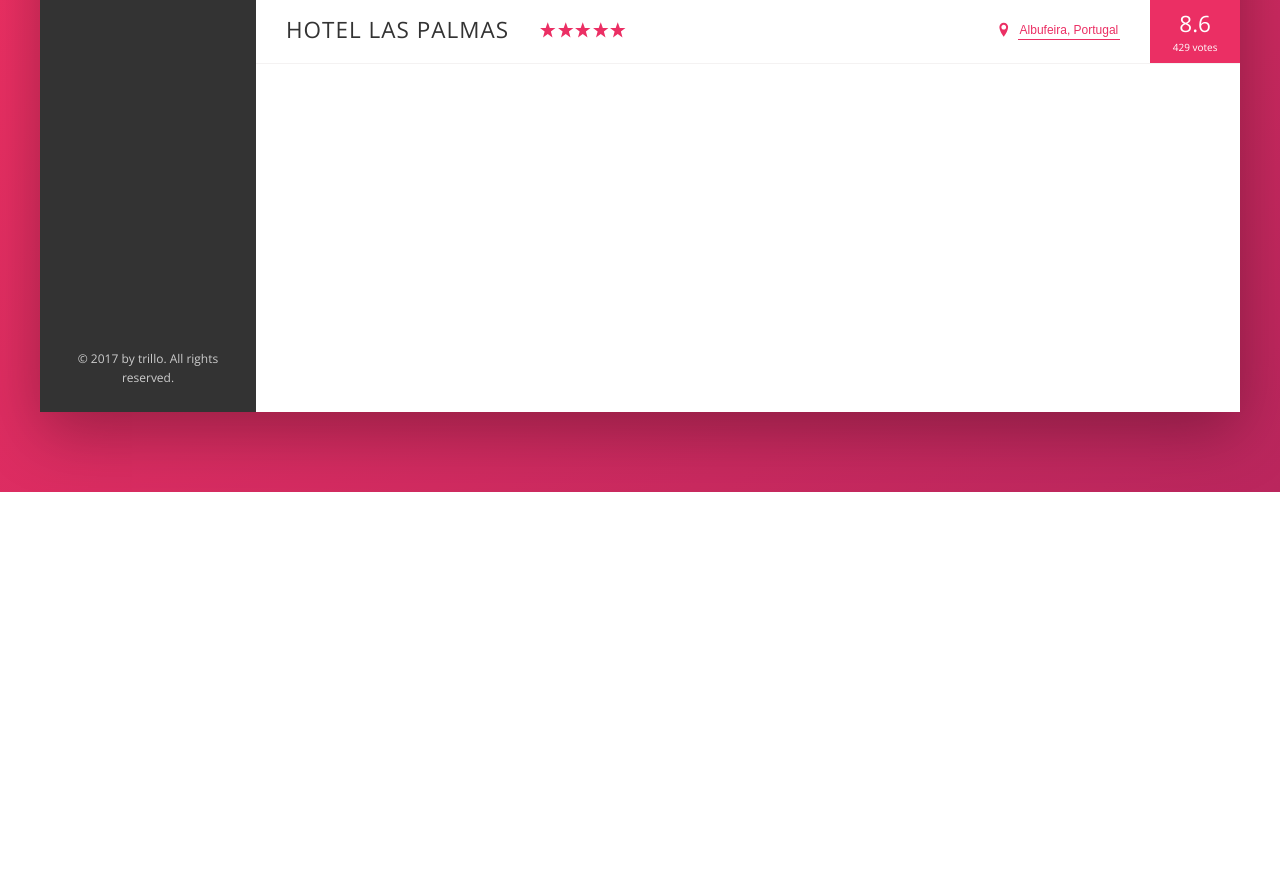
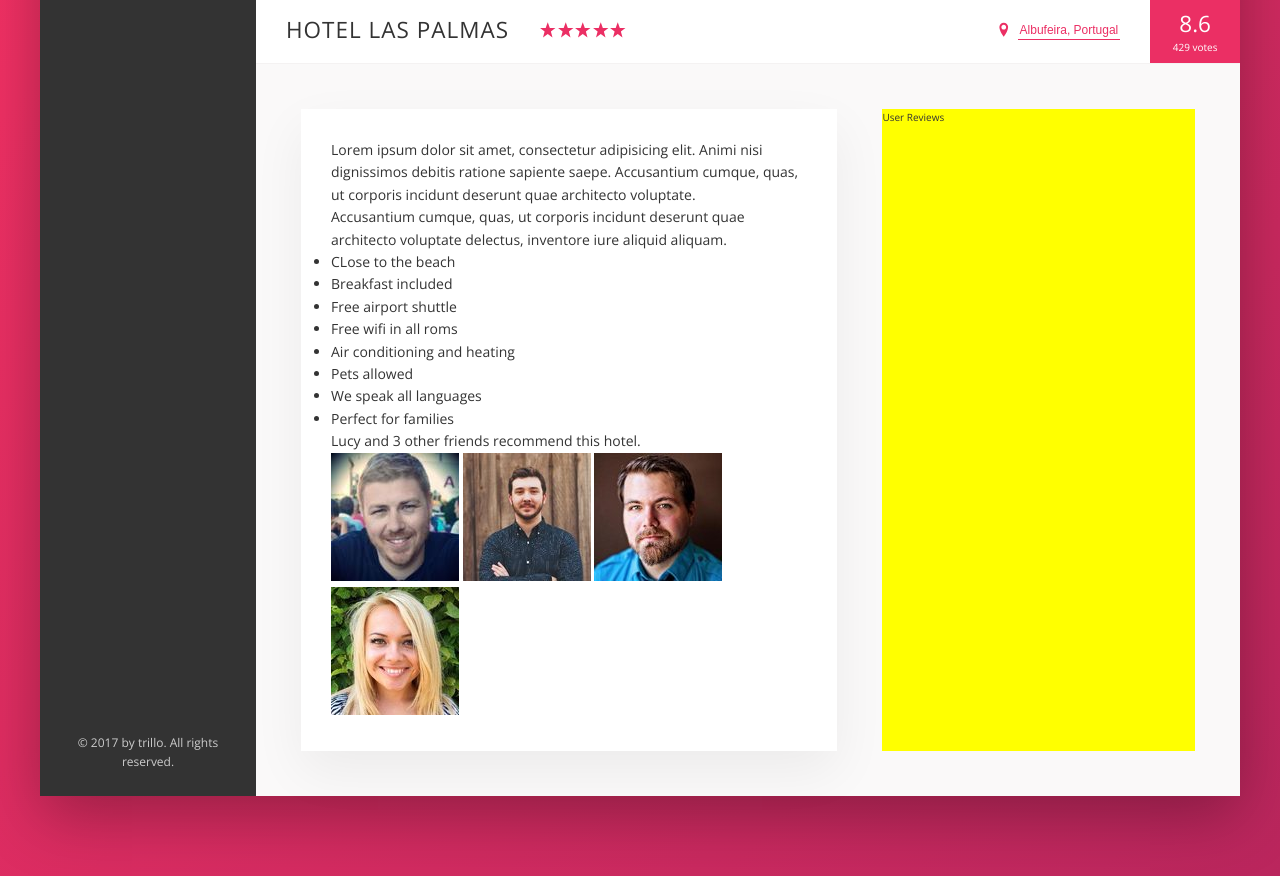
Before and after one commit to gustavommcv/Trillo, a website: page index.html in a window 1280 px wide. Shown: the part 538-1414 px from the top of the page. Before the commit the page ends 1030 px from the top, so only its background shows below. Drawn offline with nearby package versions, Linux system fonts and the light colour scheme.

Commit message:
Building description section

```diff
--- a/index.html
+++ b/index.html
@@ -139,6 +139,62 @@
                             <div class="overview__rating-cooverview__icon-star">429 votes</div>
                         </div>
                     </div>
+
+                    <div class="detail">
+                        <div class="description">
+                            <p class="paragraph">
+                                Lorem ipsum dolor sit amet, consectetur adipisicing elit. Animi nisi dignissimos debitis ratione sapiente saepe. Accusantium cumque, quas, ut corporis incidunt deserunt quae architecto voluptate.
+                            </p>
+
+                            <p class="paragraph">
+                                Accusantium cumque, quas, ut corporis incidunt deserunt quae architecto voluptate delectus, inventore iure aliquid aliquam.
+                            </p>
+
+                            <ul class="list">
+                                <li class="list__item">
+                                    CLose to the beach
+                                </li>
+                                <li class="list__item">
+                                    Breakfast included
+                                </li>
+                                <li class="list__item">
+                                    Free airport shuttle
+                                </li>
+                                <li class="list__item">
+                                    Free wifi in all roms
+                                </li>
+                                <li class="list__item">
+                                    Air conditioning and heating
+                                </li>
+                                <li class="list__item">
+                                    Pets allowed
+                                </li>
+                                <li class="list__item">
+                                    We speak all languages
+                                </li>
+                                <li class="list__item">
+                                    Perfect for families
+                                </li>
+                            </ul>
+
+                            <div class="recommend">
+                                <p class="recommend__count">
+                                    Lucy and 3 other friends recommend this hotel.
+                                </p>
+
+                                <div class="recommend__friend">
+                                    <img src="img/user-3.jpg" alt="Friend" class="recommend__photo">
+                                    <img src="img/user-4.jpg" alt="Friend" class="recommend__photo">
+                                    <img src="img/user-5.jpg" alt="Friend" class="recommend__photo">
+                                    <img src="img/user-6.jpg" alt="Friend" class="recommend__photo">
+                                </div>
+                            </div>
+                        </div>
+
+                        <div class="user-reviews">
+                            User Reviews
+                        </div>
+                    </div>
                 </main>
             </div>
         </div>
--- a/sass/abstracts/_variables.scss
+++ b/sass/abstracts/_variables.scss
@@ -27,4 +27,7 @@ Grey dark 3: #999
     --color-grey-dark-3: #999;
 
     --shadow-dark: 0 2rem 6rem rgba(0,0,0,.3);
+    --shadow-light:  0 2rem 5rem rgba(0,0,0,.06);
+
+    --line: 1px solid var(--color-grey-light-2);
 }
--- a/sass/layout/_layout.scss
+++ b/sass/layout/_layout.scss
@@ -11,7 +11,7 @@
     font-size: 1.4rem;
     height: 7rem;
     background-color: #fff;
-    border-bottom: 1px solid var(--color-grey-light-2);
+    border-bottom: var(--line);
 
     display: flex;
     justify-content: space-between;
@@ -34,8 +34,26 @@
 .hotel-view {
     background-color: #fff;
 
-    // TEST
-    height: 80rem;
-
     flex: 1;
 }
+
+.detail {
+    display: flex;
+    padding: 4.5rem;
+    background-color: var(--color-grey-light-1);
+
+}
+
+.description {
+    font-size: 1.4rem;
+    background-color: white;
+    box-shadow: var(--shadow-light);
+    padding: 3rem;
+    flex: 0 0 60%;
+    margin-right: 4.5rem;
+}
+
+.user-reviews {
+    background-color: yellow;
+    flex: 1;
+}
```
Also changed, not shown: css/style.css.
